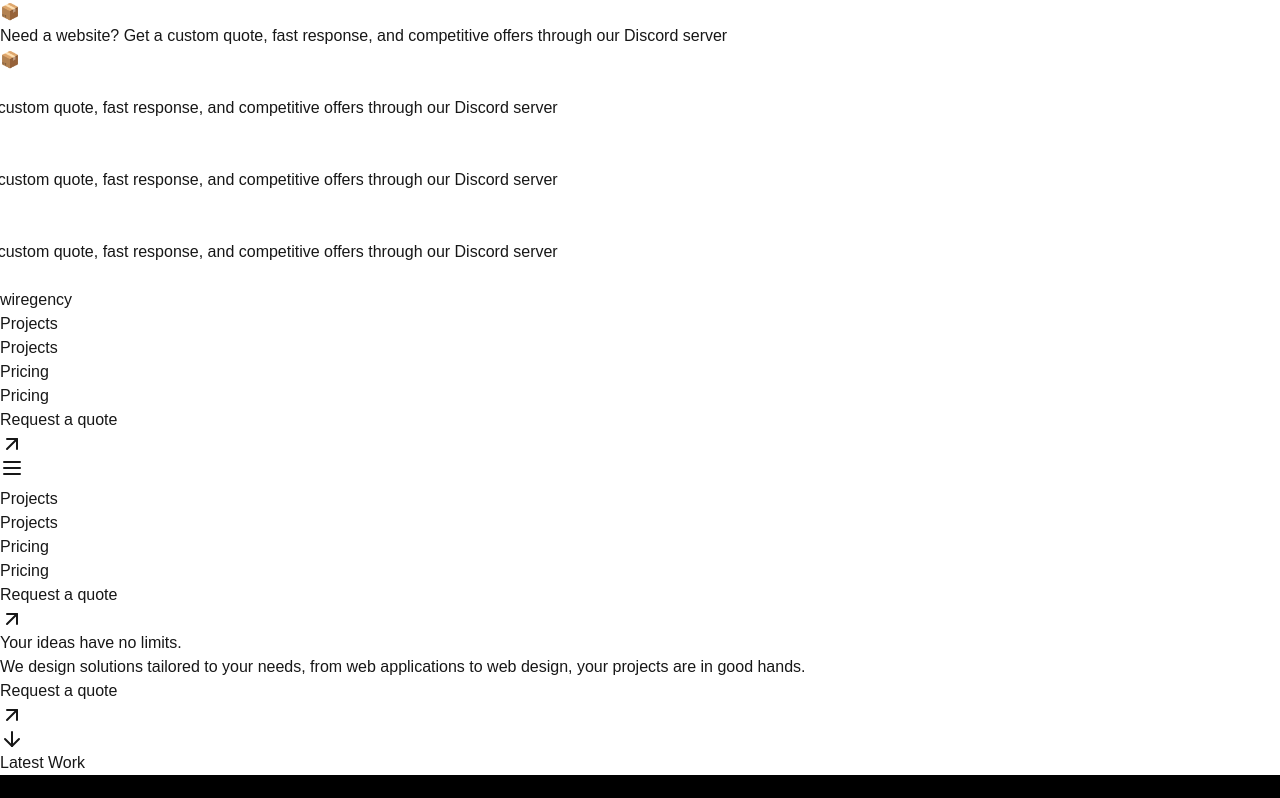
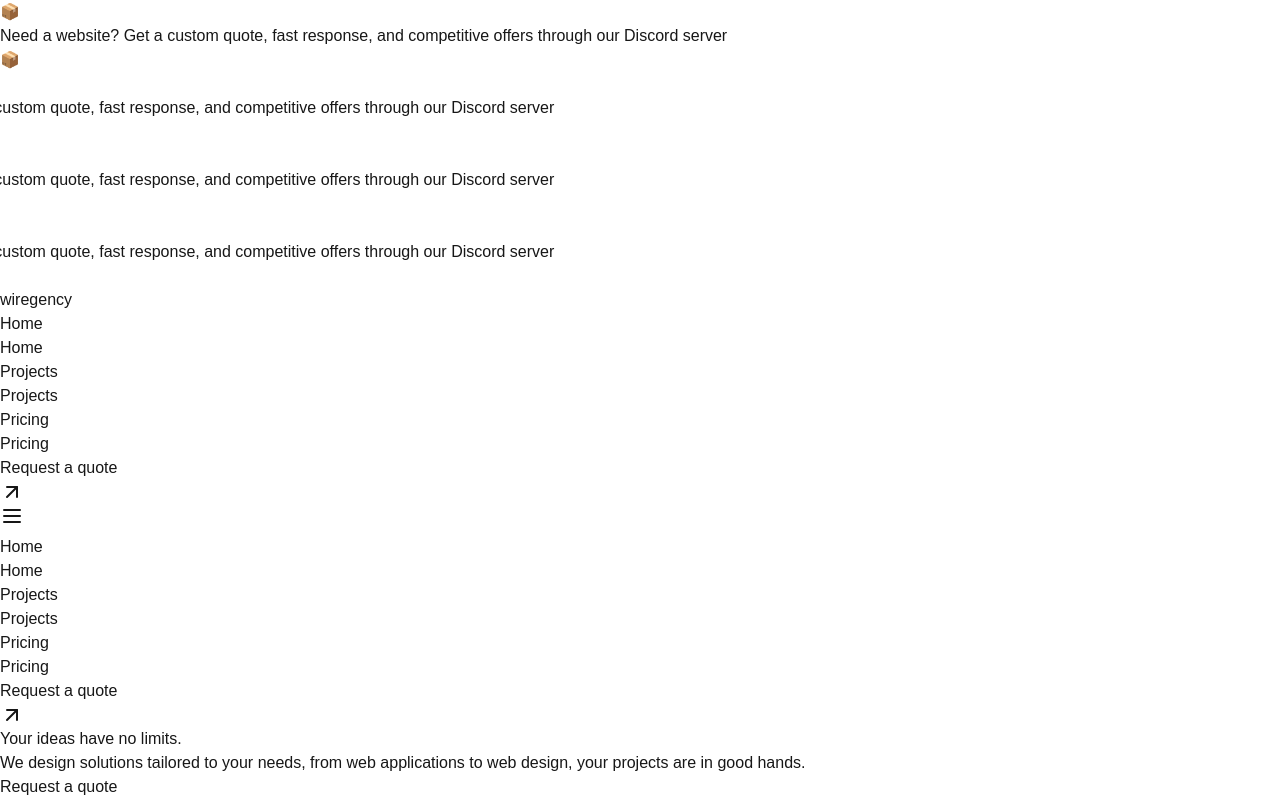
Before and after one commit to wiregency/wiregency.com, a Next.js app: page / in a window 1280 px wide. Shown: the top 798 px of the page. Built offline with nearby package versions, Linux system fonts and the light colour scheme.

Commit message:
ui: navbar improvements

```diff
--- a/app/layout.tsx
+++ b/app/layout.tsx
@@ -10,7 +10,7 @@ const inter = Inter({
 
 export const metadata: Metadata = {
   title: "Wiregency",
-  description: "Développement & design d'applications web sur mesure.",
+  description: "We design solutions tailored to your needs, from web applications to web design.",
 };
 
 import Footer from "@/components/Footer";
--- a/components/Navbar.tsx
+++ b/components/Navbar.tsx
@@ -3,10 +3,12 @@
 import Link from "next/link";
 import { useState, useEffect } from "react";
 import { Menu, X, ArrowUpRight } from "lucide-react";
+import { usePathname } from "next/navigation";
 
 export default function Navbar() {
   const [scrolled, setScrolled] = useState(false);
   const [isMenuOpen, setIsMenuOpen] = useState(false);
+  const pathname = usePathname();
 
   useEffect(() => {
     const handleScroll = () => {
@@ -27,8 +29,17 @@ export default function Navbar() {
 
           {/* Desktop Menu */}
           <div className="hidden md:flex items-center gap-4 absolute left-1/2 -translate-x-1/2">
+            <Link href="/" className="relative overflow-hidden group">
+              <div className={`${pathname === '/' ? 'text-white' : 'text-zinc-400'} group-hover:-translate-y-full transition-transform duration-300`}>
+                Home
+              </div>
+              <div className="text-white absolute top-full left-0 group-hover:-translate-y-full transition-transform duration-300">
+                Home
+              </div>
+            </Link>
+            <div className="h-4 w-[1px] bg-zinc-700"></div>
             <Link href="/projects" className="relative overflow-hidden group">
-              <div className="text-zinc-400 group-hover:-translate-y-full transition-transform duration-300">
+              <div className={`${pathname.startsWith('/projects') ? 'text-white' : 'text-zinc-400'} group-hover:-translate-y-full transition-transform duration-300`}>
                 Projects
               </div>
               <div className="text-white absolute top-full left-0 group-hover:-translate-y-full transition-transform duration-300">
@@ -75,6 +86,18 @@ export default function Navbar() {
           }`}>
           <div className="flex flex-col gap-4 p-4">
             <Link
+              href="/"
+              className="relative overflow-hidden group"
+              onClick={() => setIsMenuOpen(false)}
+            >
+              <div className="text-zinc-400 group-hover:-translate-y-full transition-transform duration-300">
+                Home
+              </div>
+              <div className="text-white absolute top-full left-0 group-hover:-translate-y-full transition-transform duration-300">
+                Home
+              </div>
+            </Link>
+            <Link
               href="/projects"
               className="relative overflow-hidden group"
               onClick={() => setIsMenuOpen(false)}
@@ -86,7 +109,6 @@ export default function Navbar() {
                 Projects
               </div>
             </Link>
-            <div className="h-4 w-[1px] bg-zinc-700"></div>
             <Link href="/#" className="relative overflow-hidden group">
               <div className="text-zinc-400 group-hover:-translate-y-full transition-transform duration-300">
                 Pricing
```
